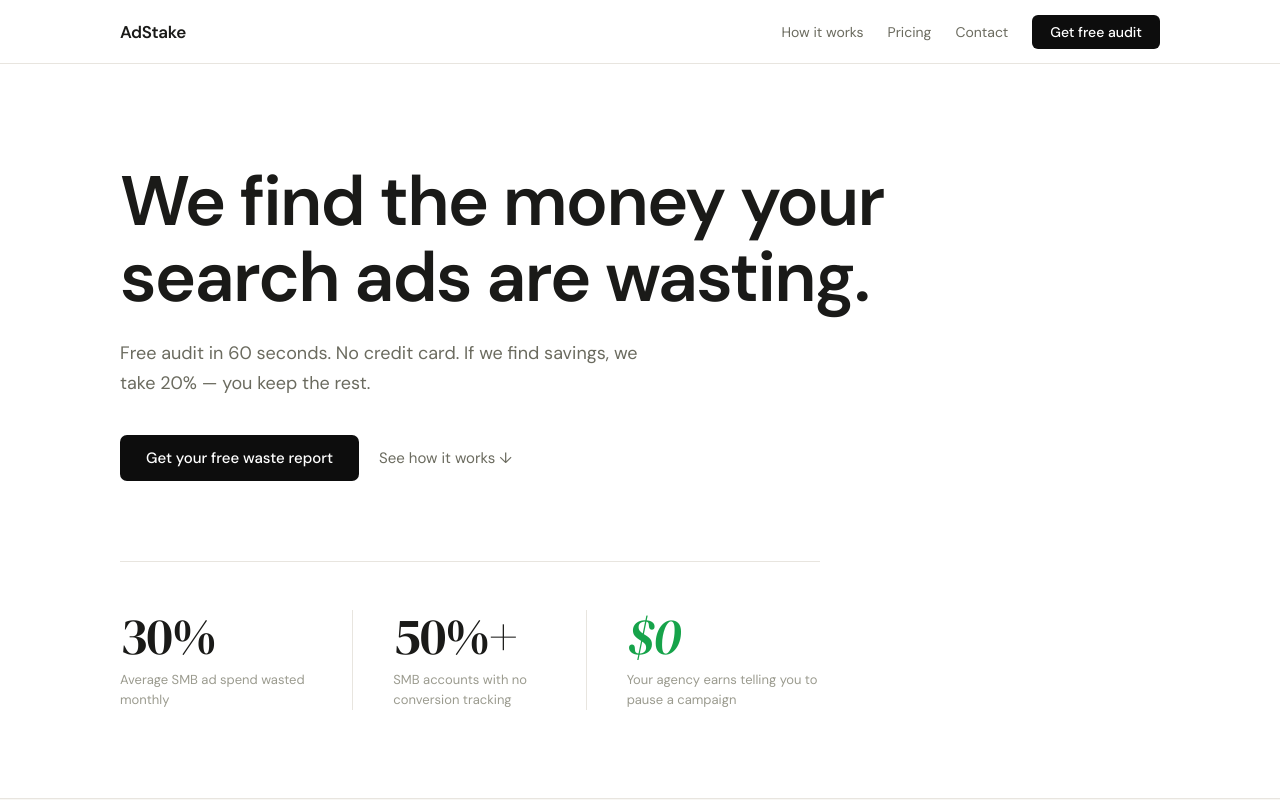
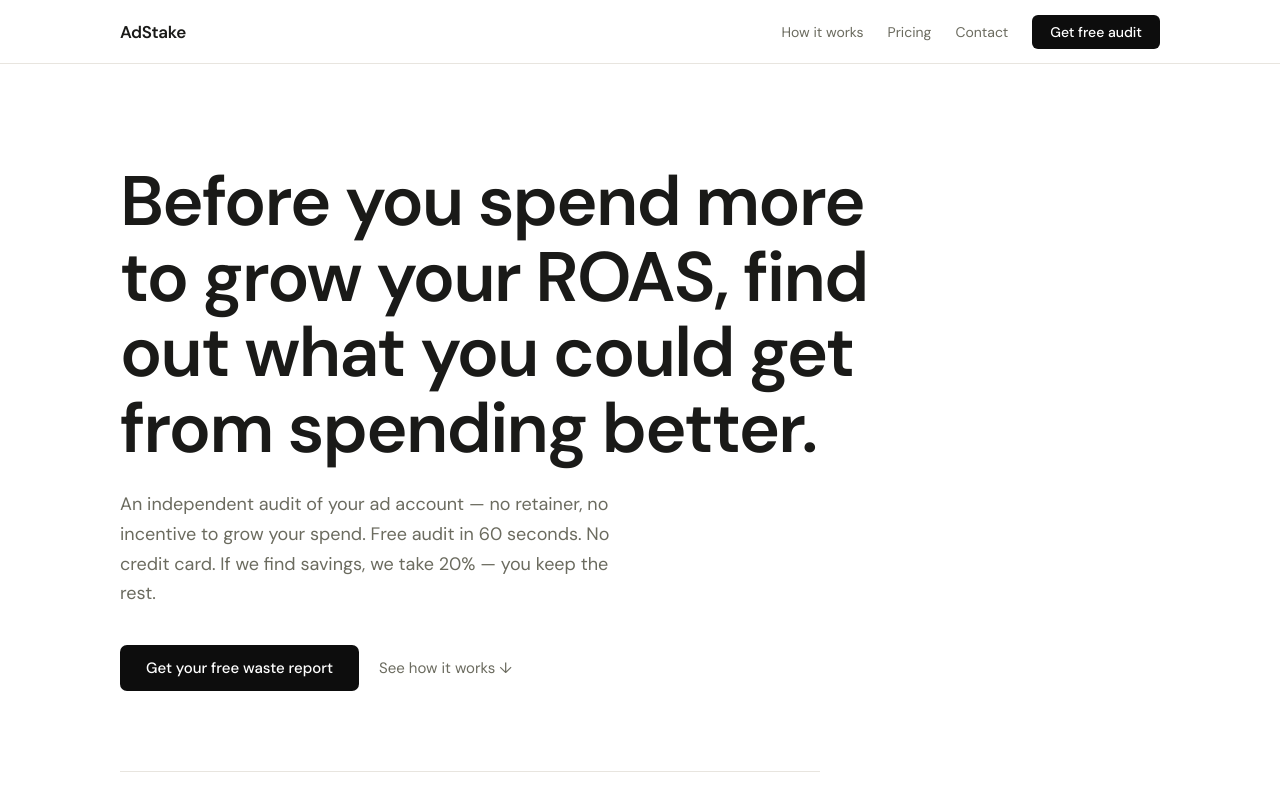
Before and after one commit to pissclams1/Pissclams, a Next.js app: page / in a window 1280 px wide. Shown: the top 800 px of the page. Built offline with nearby package versions, Linux system fonts and the light colour scheme.

Commit message:
Update hero section text for clarity and impact

```diff
--- a/app/page.tsx
+++ b/app/page.tsx
@@ -6,9 +6,9 @@ export default function HomePage() {
       {/* Hero */}
       <section className="as-hero">
         <div className="as-wrap">
-          <h1 className="as-h1 as-fadein">We find the money your search ads are wasting.</h1>
+          <h1 className="as-h1 as-fadein">Before you spend more to grow your ROAS, find out what you could get from spending better.</h1>
           <p className="as-hero-sub as-fadein as-delay1">
-            Free audit in 60 seconds. No credit card. If we find savings, we take 20% — you keep the rest.
+            An independent audit of your ad account — no retainer, no incentive to grow your spend. Free audit in 60 seconds. No credit card. If we find savings, we take 20% — you keep the rest.
           </p>
           <div className="as-hero-actions as-fadein as-delay2">
             <Link href="/connect" className="as-btn-dark">Get your free waste report</Link>
```
